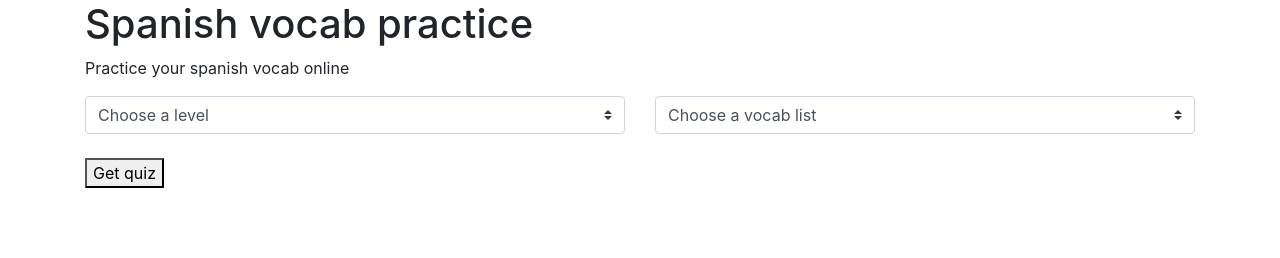
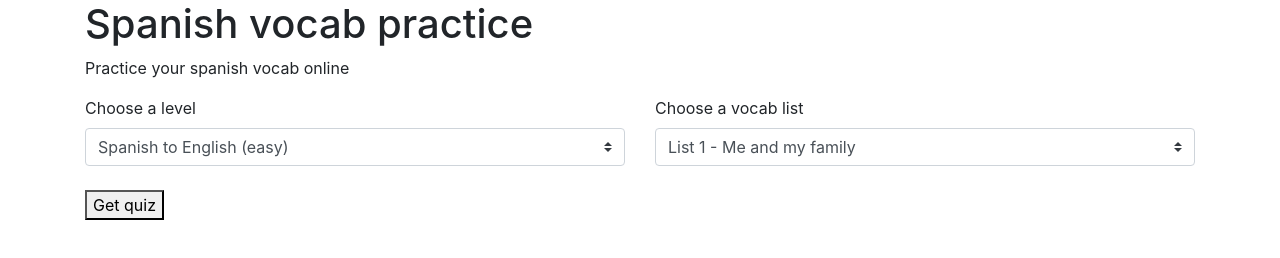
Before and after one commit to icklecows/espanol, a plain HTML site: page index.html in a window 1280 px wide. Drawn offline with nearby package versions, Linux system fonts and the light colour scheme.

Commit message:
Update vocab list and made some accessibility changes.

```diff
--- a/app.js
+++ b/app.js
@@ -1,6 +1,5 @@
 $(document).ready(function () {
   vocabListSelect = $('#vocab_list')
-  vocabListSelect.append('<option selected>Choose a vocab list</option>')
   let vocabData
 
   fetch('vocab.json', { cache: "reload" })
--- a/index.html
+++ b/index.html
@@ -9,16 +9,18 @@
   <div class="container">
     <h1>Spanish vocab practice</h1>
     <p>Practice your spanish vocab online</p>
+    <main>
       <div id="options" class="row mb-5">
         <div class="col-6">
+          <label for="difficulty">Choose a level</label>
           <select class="custom-select" id="difficulty">
-          <option selected>Choose a level</option>
             <option value="easy">Spanish to English (easy)</option>
             <option value="medium">English to Spanish (medium)</option>
   <!--          <option value="hard">Mixed (hard)</option> -->
           </select>
         </div>
         <div class="col-6">
+          <label for="vocab_list">Choose a vocab list</label>
           <select class="custom-select" id="vocab_list"></select>
         </div>
         <div class="col-12 mt-4">
@@ -27,6 +29,7 @@
       </div>
       <div id="quiz">
       </div>
+    </main>
   </div>
   <script src="https://code.jquery.com/jquery-3.3.1.slim.min.js" integrity="sha384-q8i/X+965DzO0rT7abK41JStQIAqVgRVzpbzo5smXKp4YfRvH+8abtTE1Pi6jizo" crossorigin="anonymous"></script>
   <script src="https://cdnjs.cloudflare.com/ajax/libs/popper.js/1.14.7/umd/popper.min.js" integrity="sha384-UO2eT0CpHqdSJQ6hJty5KVphtPhzWj9WO1clHTMGa3JDZwrnQq4sF86dIHNDz0W1" crossorigin="anonymous"></script>
--- a/vocab.json
+++ b/vocab.json
@@ -154,5 +154,59 @@
                 "spanish": ["¿cómo?"],
                  "english": ["how?"]}
              ]
+  },
+  {
+    "id": 3,
+    "name": "List 4 - Sports and free time",
+    "words": [
+              {"id": 0,
+                "spanish": ["hago"],
+                "english": ["I do"]},
+                {"id": 1,
+                "spanish": ["juego"],
+                "english": ["I play"]},
+                {"id": 2,
+                "spanish": ["el baloncesto"],
+                "english": ["basketball"]},
+                {"id": 3,
+                "spanish": ["la equitación"],
+                "english": ["horse riding"]},
+                {"id": 4,
+                "spanish": ["el ciclismo"],
+                "english": ["cycling"]},
+                {"id": 5,
+                "spanish": ["el fútbol"],
+                "english": ["football"]},
+                {"id": 6,
+                "spanish": ["el tenis"],
+                "english": ["tennis"]},
+                {"id": 7,
+                "spanish": ["la natación"],
+                "english": ["swimming"]},
+                {"id": 8,
+                "spanish": ["el netball"],
+                "english": ["netball"]},
+                {"id": 9,
+                "spanish": ["el rugby"],
+                "english": ["rugby"]},
+                {"id": 10,
+                "spanish": ["con"],
+                "english": ["with"]},
+                {"id": 11,
+                "spanish": ["mis amigos"],
+                "english": ["my friends"]},
+                {"id": 12,
+                "spanish": ["mi familia"],
+                "english": ["my family"]},
+                {"id": 13,
+                "spanish": ["hacer"],
+                "english": ["to do"]},
+                {"id": 14,
+                "spanish": ["jugar"],
+                "english": ["to play"]},
+                {"id": 15,
+                "spanish": ["practicar"],
+                "english": ["to practise"]}
+           ]
   }
 ]
```
Lines whose indentation alone changed are shown as unchanged.
